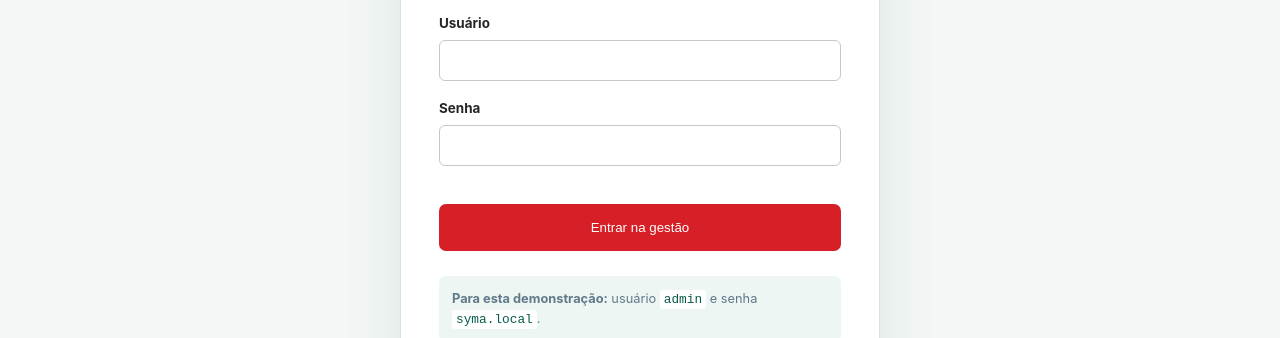
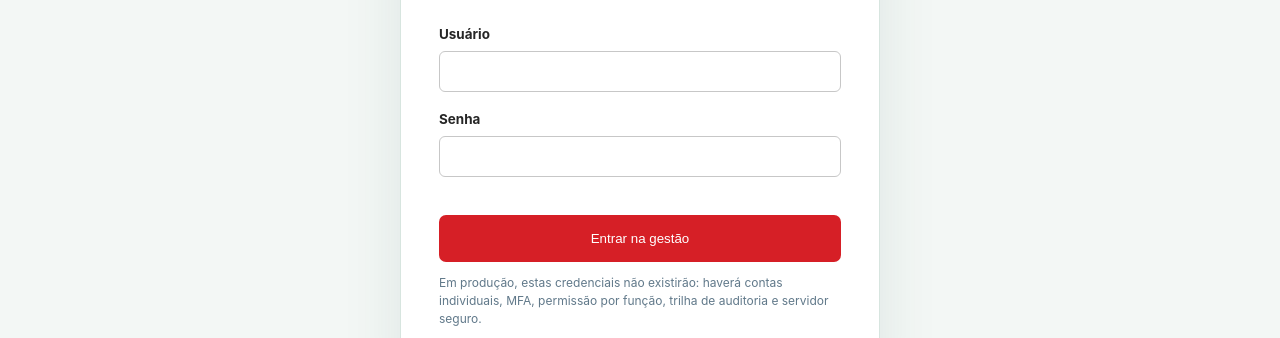
Before and after one commit to rafaelbraido01-web/Ouvidoria-SYMA, a website: page admin.html in a window 1280 px wide. Shown: the part 462-800 px from the top of the page. Drawn offline with Linux system fonts and the light colour scheme.

Commit message:
Remove dica de credenciais do admin

```diff
--- a/admin.html
+++ b/admin.html
@@ -48,7 +48,6 @@
           <p id="login-error" class="form-error" role="alert"></p>
           <button class="button button-primary" type="submit">Entrar na gest&atilde;o</button>
         </form>
-        <p class="login-hint"><strong>Para esta demonstra&ccedil;&atilde;o:</strong> usu&aacute;rio <code>admin</code> e senha <code>syma.local</code>.</p>
         <p class="login-note">Em produ&ccedil;&atilde;o, estas credenciais n&atilde;o existir&atilde;o: haver&aacute; contas individuais, MFA, permiss&atilde;o por fun&ccedil;&atilde;o, trilha de auditoria e servidor seguro.</p>
       </section>
     </main>
```
